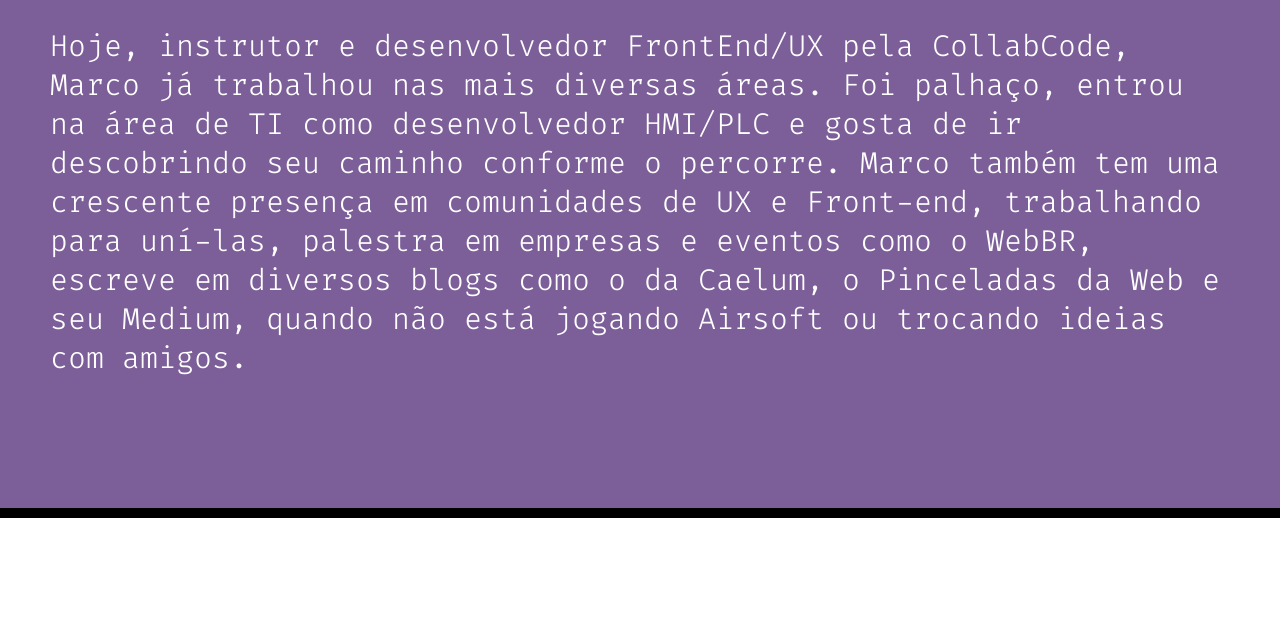
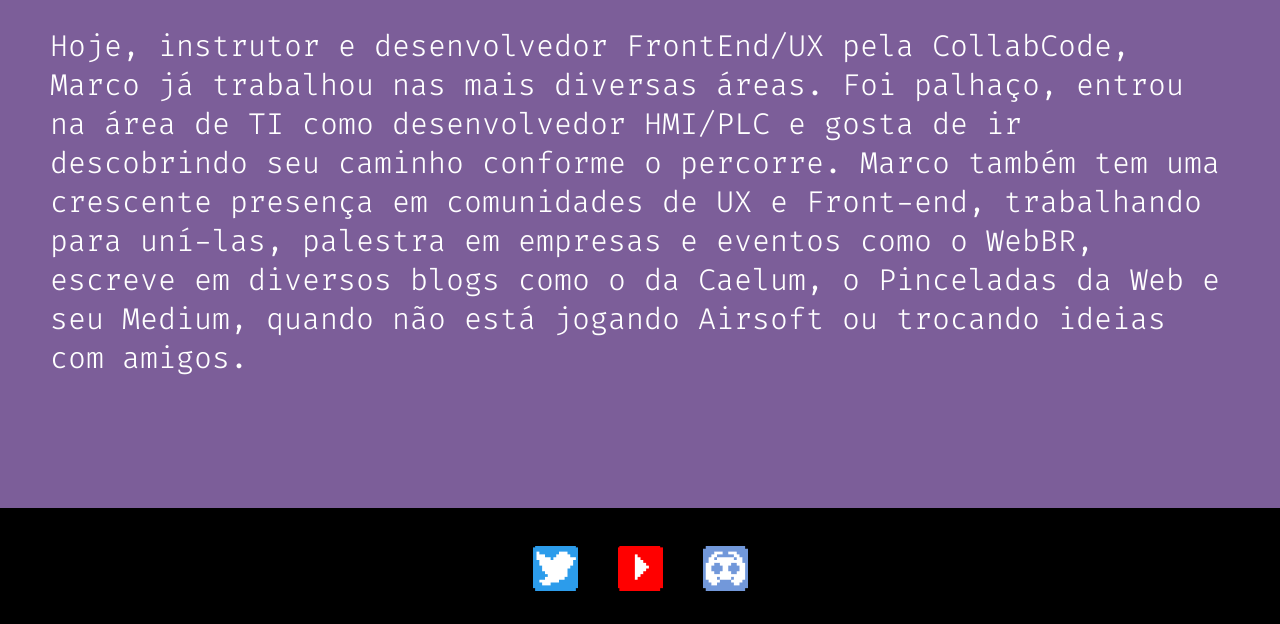
Before and after one commit to DavidGit69/DavidGit69.github.io, a plain HTML site: page index.html in a window 1280 px wide. Shown: the part 2876-3500 px from the top of the page. Before the commit the page ends 3394 px from the top, so only its background shows below. Drawn offline with Linux system fonts and the light colour scheme.

Commit message:
Create the HTML of the main-footer component

```diff
--- a/index.html
+++ b/index.html
@@ -26,6 +26,7 @@
     <link rel="stylesheet" href="css/components/main-carousel.css">
     <link rel="stylesheet" href="css/components/button-arrow.css">
     <link rel="stylesheet" href="css/components/node-card.css">
+    <link rel="stylesheet" href="css/components/main-footer.css">
 
 
 </head>
@@ -215,6 +216,18 @@
         </p>
     </section>
 
+    <footer class="main-footer">
+        <a class="action" href="https://twitter.com/Ninjajogo" target="_blank">
+            <img src="img/icon-twitter.png" alt="Logo do Twitter em pixel art">
+        </a>
+        <a class="action" href="https://www.youtube.com/channel/UCD1H9C8lPCTQtLrZ-of9KpQ" target="_blank">
+            <img src="img/icon-youtube.png" alt="Logo do Youtube em pixel art">
+        </a>
+        <a class="action" href="https://bit.ly/discord_collabcode" target="_blank">
+            <img src="img/icon-discord.png" alt="Logo do Discord em pixel art">
+        </a>
+    </footer>
+
     <script src="js/components/main-carousel.js"></script>
 </body>
 </html>
```
